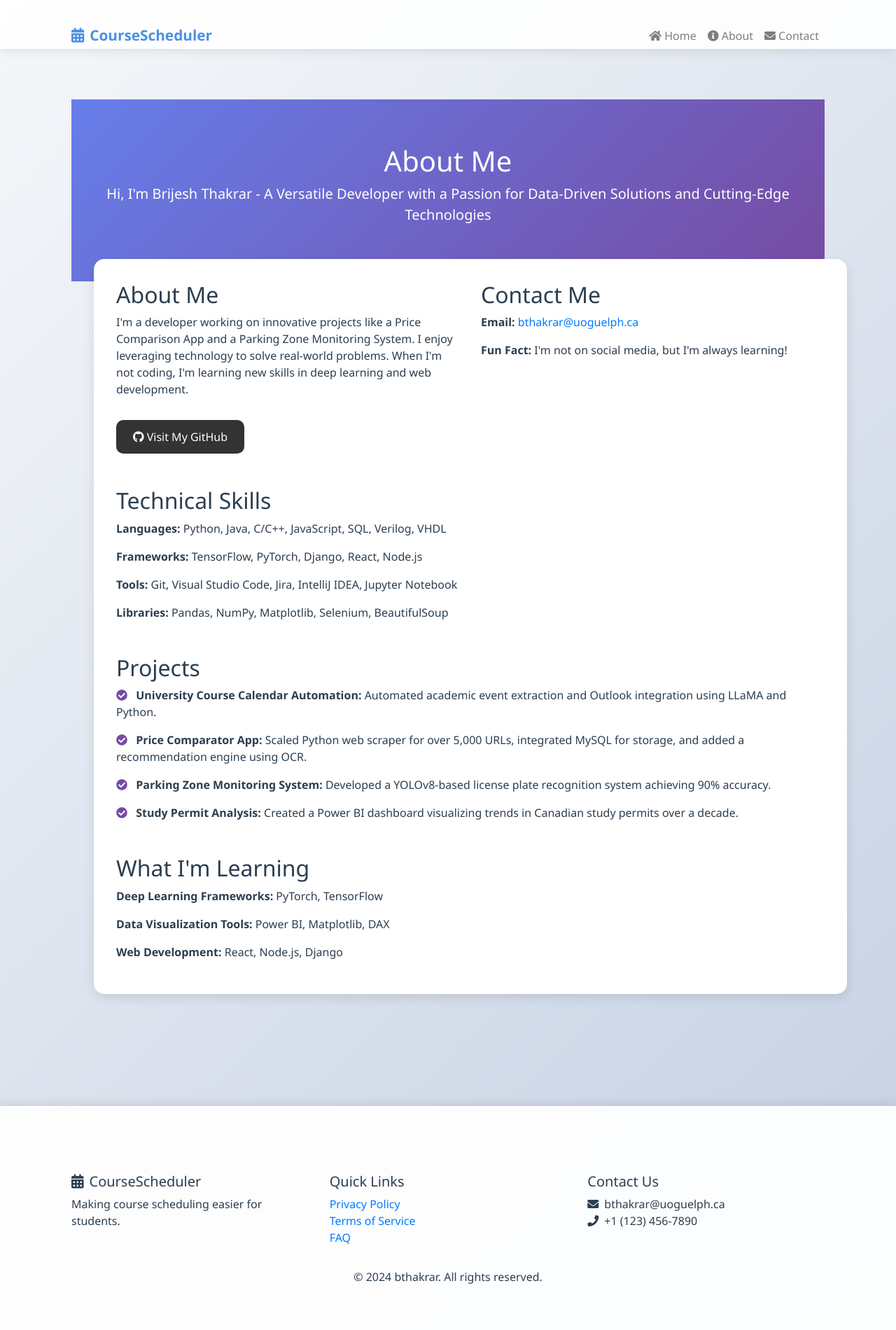
After one commit to brij0/calendar-generator, a Flask app: page /about in a window 1280 px wide. The commit adds this page. Shown: the whole page at 70% size. Run offline with Flask 3, Linux system fonts and the light colour scheme; some libraries are stand-ins or nearby versions.

Commit message:
final working project files before changing the front end to minimalist design

```diff
--- a/Python Files/app.py
+++ b/Python Files/app.py
@@ -1,5 +1,4 @@
 from flask import Flask, request, render_template, jsonify
-import os
 from database import *
 
 app = Flask(__name__, template_folder='D:/University/All Projects/Time Table project/templates')
@@ -7,7 +6,7 @@ app = Flask(__name__, template_folder='D:/University/All Projects/Time Table pro
 @app.route('/')
 def index():
     connection, cursor = connect_to_database()
-    cursor.execute("SELECT DISTINCT course_type FROM courses")
+    cursor.execute("SELECT DISTINCT course_type FROM courses ORDER BY course_type ASC")
     course_types = [row[0] for row in cursor.fetchall()]
     return render_template('index.html', course_types=course_types)
 
@@ -15,17 +14,45 @@ def index():
 def get_course_codes():
     course_type = request.json.get('course_type')
     connection, cursor = connect_to_database()
-    cursor.execute("SELECT DISTINCT course_code FROM courses WHERE course_type = %s", (course_type,))
+    cursor.execute("SELECT DISTINCT course_code FROM courses WHERE course_type = %s ORDER BY course_code ASC", (course_type,))
     course_codes = [row[0] for row in cursor.fetchall()]
     return jsonify(course_codes)
 
+@app.route('/about')
+def about():
+    return render_template('about.html')
+
 @app.route('/get_section_numbers', methods=['POST'])
 def get_section_numbers():
-    course_code = request.json.get('course_code')
+    # Extract data from the request
+    course_type = request.json.get('course_type')  # e.g., "ENGG"
+    course_code = request.json.get('course_code')  # e.g., "3450"
+
+    # Validate input
+    if not course_type or not course_code:
+        return jsonify({"error": "Missing required fields"}), 400
+
+    # Query the database to fetch section numbers
     connection, cursor = connect_to_database()
-    cursor.execute("SELECT DISTINCT section_number FROM courses WHERE course_code = %s", (course_code,))
-    section_numbers = [row[0] for row in cursor.fetchall()]
-    return jsonify(section_numbers)
+    try:
+        query = """
+            SELECT DISTINCT section_number
+            FROM courses
+            WHERE course_type = %s AND course_code = %s
+        """
+        cursor.execute(query, (course_type, course_code))
+        rows = cursor.fetchall()
+
+        # Format section numbers into a list
+        section_numbers = [row[0] for row in rows]
+        return jsonify(section_numbers)
+    except Exception as e:
+        print(f"Error fetching section numbers: {e}")
+        return jsonify({"error": "Internal server error"}), 500
+    finally:
+        cursor.close()
+        connection.close()
+
 
 @app.route('/search', methods=['POST'])
 def search_course():
--- a/SQL Database/Events_Table.sql
+++ b/SQL Database/Events_Table.sql
@@ -36,4 +36,4 @@ CREATE TABLE course_dropdown (
 );
 select * from course_dropdown;
 
-select * from courses where course_code = 1250;
+select DISTINCT section_number from courses where course_type = "ENGG" and course_code = 1210;
--- /dev/null
+++ b/Templates/about.html
@@ -0,0 +1,110 @@
+{% extends "base.html" %}
+
+{% block title %}About - CourseScheduler{% endblock %}
+
+{% block extra_css %}
+<style>
+    .about-section {
+        padding: 4rem 0;
+        background: linear-gradient(135deg, #667eea 0%, #764ba2 100%);
+        color: white;
+        text-align: center;
+    }
+
+    .about-card {
+        background: white;
+        border-radius: 15px;
+        padding: 2rem;
+        box-shadow: 0 5px 15px rgba(0, 0, 0, 0.1);
+        margin: -2rem 2rem 4rem 2rem;
+    }
+
+    .about-card h1 {
+        color: #495057;
+    }
+
+    .btn-github {
+        background: #333;
+        color: white;
+        border: none;
+        padding: 0.75rem 1.5rem;
+        border-radius: 10px;
+        transition: all 0.3s;
+        margin-top: 1rem;
+    }
+
+    .btn-github:hover {
+        background: #555;
+        transform: translateY(-2px);
+    }
+
+    .skills, .projects, .contact {
+        margin-top: 3rem;
+    }
+
+    .projects ul {
+        padding-left: 0;
+        list-style: none;
+    }
+
+    .projects ul li {
+        margin-bottom: 1rem;
+    }
+
+    .projects ul li i {
+        color: #764ba2;
+        margin-right: 0.5rem;
+    }
+</style>
+{% endblock %}
+
+{% block content %}
+<div class="about-section animate-fade-in">
+    <h1>About Me</h1>
+    <p class="lead">Hi, I'm Brijesh Thakrar - A Versatile Developer with a Passion for Data-Driven Solutions and Cutting-Edge Technologies</p>
+</div>
+
+<div class="container about-card">
+    <div class="row">
+        <div class="col-md-6">
+            <h2>About Me</h2>
+            <p>
+                I'm a developer working on innovative projects like a Price Comparison App and a Parking Zone Monitoring System. I enjoy leveraging technology to solve real-world problems. When I'm not coding, I'm learning new skills in deep learning and web development.
+            </p>
+            <a href="https://github.com/brij0" target="_blank" class="btn btn-github">
+                <i class="fab fa-github"></i> Visit My GitHub
+            </a>
+        </div>
+        <div class="col-md-6">
+            <h2>Contact Me</h2>
+            <p><strong>Email:</strong> <a href="mailto:bthakrar@uoguelph.ca">bthakrar@uoguelph.ca</a></p>
+            <p><strong>Fun Fact:</strong> I'm not on social media, but I'm always learning!</p>
+        </div>
+    </div>
+
+    <div class="skills">
+        <h2>Technical Skills</h2>
+        <p><strong>Languages:</strong> Python, Java, C/C++, JavaScript, SQL, Verilog, VHDL</p>
+        <p><strong>Frameworks:</strong> TensorFlow, PyTorch, Django, React, Node.js</p>
+        <p><strong>Tools:</strong> Git, Visual Studio Code, Jira, IntelliJ IDEA, Jupyter Notebook</p>
+        <p><strong>Libraries:</strong> Pandas, NumPy, Matplotlib, Selenium, BeautifulSoup</p>
+    </div>
+
+    <div class="projects">
+        <h2>Projects</h2>
+        <ul>
+            <li><i class="fas fa-check-circle"></i> <strong>University Course Calendar Automation:</strong> Automated academic event extraction and Outlook integration using LLaMA and Python.</li>
+            <li><i class="fas fa-check-circle"></i> <strong>Price Comparator App:</strong> Scaled Python web scraper for over 5,000 URLs, integrated MySQL for storage, and added a recommendation engine using OCR.</li>
+            <li><i class="fas fa-check-circle"></i> <strong>Parking Zone Monitoring System:</strong> Developed a YOLOv8-based license plate recognition system achieving 90% accuracy.</li>
+            <li><i class="fas fa-check-circle"></i> <strong>Study Permit Analysis:</strong> Created a Power BI dashboard visualizing trends in Canadian study permits over a decade.</li>
+        </ul>
+    </div>
+
+    <div class="contact">
+        <h2>What I'm Learning</h2>
+        <p><strong>Deep Learning Frameworks:</strong> PyTorch, TensorFlow</p>
+        <p><strong>Data Visualization Tools:</strong> Power BI, Matplotlib, DAX</p>
+        <p><strong>Web Development:</strong> React, Node.js, Django</p>
+    </div>
+</div>
+{% endblock %}
--- a/Templates/base.html
+++ b/Templates/base.html
@@ -21,52 +21,41 @@
             color: var(--text-color);
             background: linear-gradient(135deg, #f5f7fa 0%, #c3cfe2 100%);
             min-height: 100vh;
+            padding-top: 70px; /* Adjust based on navbar height */
+            margin: 0;
         }
 
         .navbar {
-            background: rgba(255, 255, 255, 0.95);
-            box-shadow: 0 2px 15px rgba(0, 0, 0, 0.1);
-            padding: 1rem 2rem;
             position: fixed;
             top: 0;
             left: 0;
             width: 100%;
             z-index: 1050;
+            background: rgba(255, 255, 255, 0.9);
+            box-shadow: 0 2px 15px rgba(0, 0, 0, 0.1);
             transition: all 0.3s ease-in-out;
+            padding: 1.2rem 2rem; /* Reduced initial padding */
+            height: 70px; /* Fixed height */
+            display: flex;
+            align-items: center;
         }
 
         .navbar.shrink {
-            padding: 0.5rem 1rem;
+            padding: 0.4rem 1rem; /* Smaller padding when shrunk */
+            background: rgba(255, 255, 255, 1);
             box-shadow: 0 2px 10px rgba(0, 0, 0, 0.2);
+            height: 50px; /* Smaller height when shrunk */
         }
-
 
         .navbar-brand {
             font-weight: bold;
             color: var(--primary-color) !important;
-            font-size: 1.5rem;
+            font-size: 1.3rem; /* Slightly smaller initial size */
+            transition: font-size 0.3s ease-in-out;
         }
 
-        .nav-link {
-            color: var(--text-color) !important;
-            margin: 0 10px;
-            position: relative;
-            transition: var(--transition-speed);
-        }
-
-        .nav-link:after {
-            content: '';
-            position: absolute;
-            width: 0;
-            height: 2px;
-            bottom: 0;
-            left: 0;
-            background-color: var(--primary-color);
-            transition: var(--transition-speed);
-        }
-
-        .nav-link:hover:after {
-            width: 100%;
+        .navbar.shrink .navbar-brand {
+            font-size: 1.1rem; /* Even smaller when shrunk */
         }
 
         .container {
@@ -98,6 +87,16 @@
             animation: fadeIn 1s ease-in;
         }
 
+        .form-control {
+            text-align: left; /* Align dropdown text to the left */
+            padding: 0.75rem 1rem; /* Better padding for dropdown content */
+        }
+
+        option {
+            text-align: left;
+            padding: 0.5rem 1rem; /* Ensure consistent spacing for options */
+        }
+
         @keyframes fadeIn {
             from { opacity: 0; transform: translateY(20px); }
             to { opacity: 1; transform: translateY(0); }
@@ -106,8 +105,8 @@
     {% block extra_css %}{% endblock %}
 </head>
 <body>
-    <nav class="navbar navbar-expand-lg navbar-light fixed-top">
-        <div class="container">
+    <nav class="navbar navbar-expand-lg navbar-light">
+        <div class="container d-flex align-items-center">
             <a class="navbar-brand" href="/">
                 <i class="fas fa-calendar-alt mr-2"></i>CourseScheduler
             </a>
@@ -152,14 +151,14 @@
                 <div class="col-md-4">
                     <h5>Contact Us</h5>
                     <p>
-                        <i class="fas fa-envelope mr-2"></i>support@coursescheduler.com<br>
-                        <i class="fas fa-phone mr-2"></i>(555) 123-4567
+                        <i class="fas fa-envelope mr-2"></i>bthakrar@uoguelph.ca<br>
+                        <i class="fas fa-phone mr-2"></i>+1 (123) 456-7890
                     </p>
                 </div>
             </div>
             <div class="row mt-3">
                 <div class="col text-center">
-                    <p class="mb-0">© 2024 CourseScheduler. All rights reserved.</p>
+                    <p class="mb-0">© 2024 bthakrar. All rights reserved.</p>
                 </div>
             </div>
         </div>
@@ -169,5 +168,15 @@
     <script src="https://cdn.jsdelivr.net/npm/@popperjs/core@2.9.2/dist/umd/popper.min.js"></script>
     <script src="https://stackpath.bootstrapcdn.com/bootstrap/4.5.2/js/bootstrap.min.js"></script>
     {% block extra_js %}{% endblock %}
+    <script>
+        document.addEventListener("scroll", function () {
+            const navbar = document.querySelector(".navbar");
+            if (window.scrollY > 50) {
+                navbar.classList.add("shrink");
+            } else {
+                navbar.classList.remove("shrink");
+            }
+        });
+    </script>
 </body>
 </html>
```
Also changed, not shown: Templates/index.html (+18 -16 lines), Python Files/calendar_making.py (renamed from Python Files/TESTING.py).
